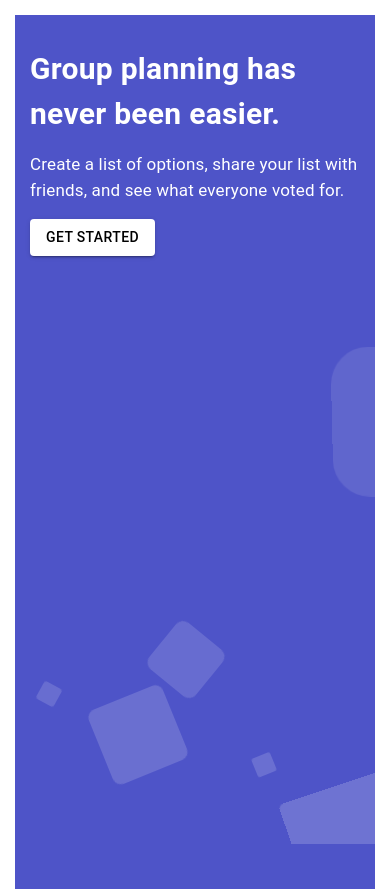
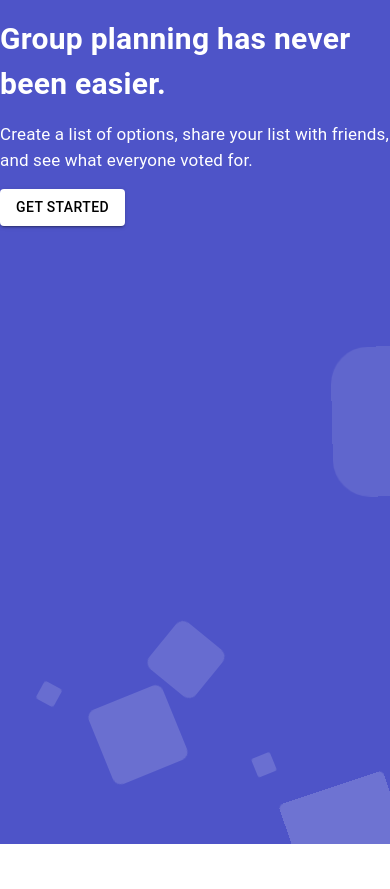
Before and after one commit to mouizahmed/ponderful, a React (Create React App) app in the folder client/: page / in a window 390 px wide. After the commit the page ends 844 px from the top, so only its background shows below. Built offline with nearby package versions, Linux system fonts and the light colour scheme; the HTML template or start-up script is replaced by a standard one.

Commit message:
mobile app fixes

```diff
--- a/client/src/App.css
+++ b/client/src/App.css
@@ -133,7 +133,6 @@
     text-align: left;
     flex-direction: column;
     justify-content: center;
-    padding: 15px;
   }
 
   .home {
@@ -142,7 +141,6 @@
     text-align: left;
     flex-direction: column;
     justify-content: center;
-    padding: 15px;
     background: #4e54c8;
     background: -webkit-linear-gradient(to left, #8f94fb, #4e54c8);
   }
```
